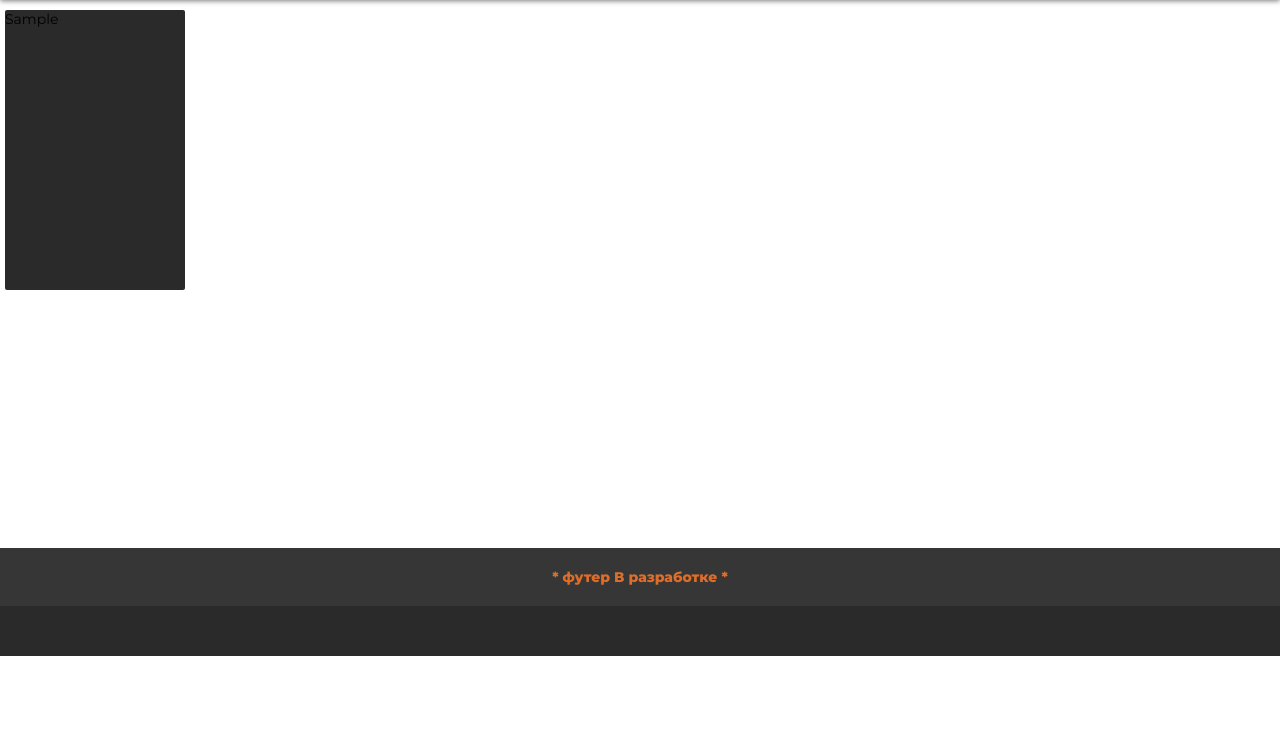
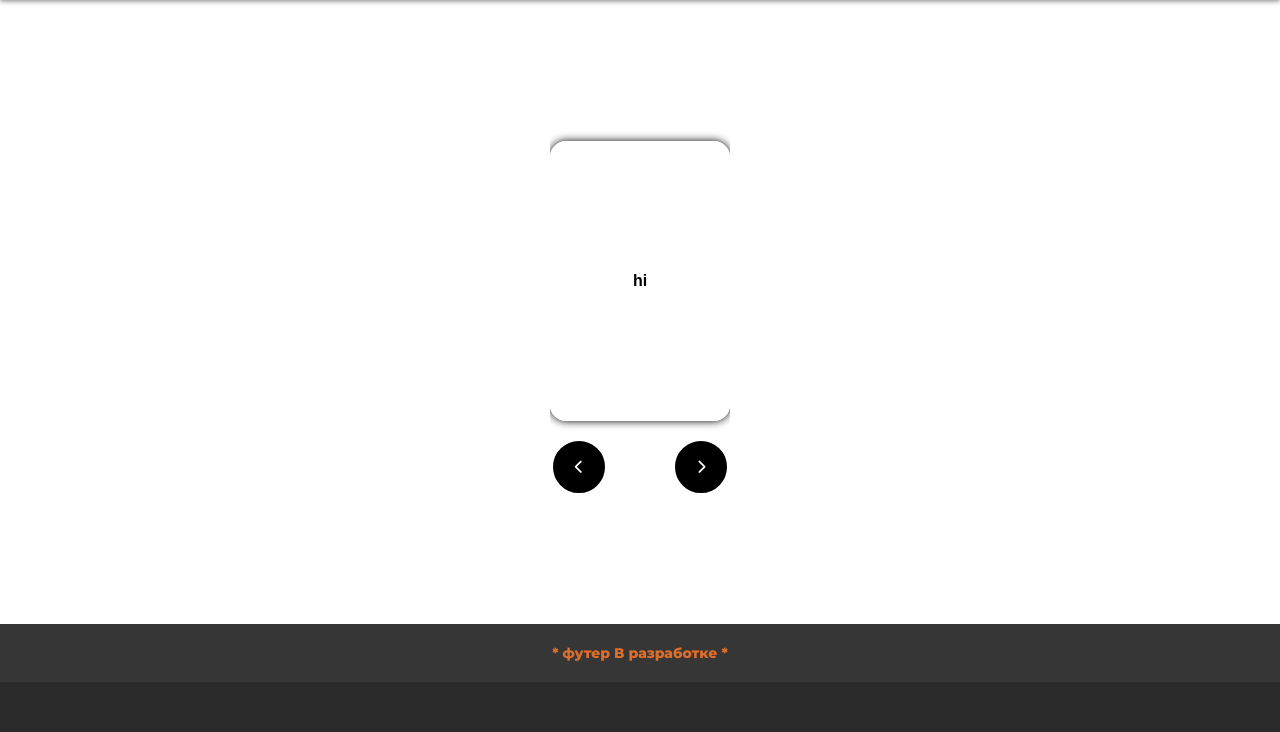
Before and after one commit to MichaelPotemkin/Flashcards, a Django app: page /learn/1 in a window 1280 px wide. Shown: the part 144-876 px from the top of the page. Before the commit the page ends 800 px from the top, so only its background shows below. Run offline with Django 4.2, Linux system fonts and the light colour scheme; tables that the repository leaves empty hold one stand-in row (values such as "Sample post").

Commit message:
Create slider for cards(without buttons)

```diff
--- a/static/css/wheel.css
+++ b/static/css/wheel.css
@@ -1,7 +1,143 @@
-.slider-card{
+.swiper-slide-card{
+    height: 280px;
+    display: flex;
+    justify-content: center;
+}
+.swiper{
+    max-width: 500px;
+}
+
+/*?------ Кнопки слайдера ------?*/
+
+.swiper-button-next, .swiper-button-prev{
+    position: static!important;
+    margin: 0!important;
+    width: 48px!important;
+    height: 48px!important;
+}
+.swiper-button-next{
+    margin-left: 70px!important;
+}
+.swiper-button-prev::after, .swiper-rtl .swiper-button-next::after{
+    content: none!important;
+}
+
+.swiper-button-next::after, .swiper-rtl .swiper-button-prev::after{
+    content: none!important;
+}
+
+.card-btn{
+    text-transform: uppercase;
+    cursor: pointer;
+    margin-left: 40px;
+    border-radius: 50%;
+    border: 2px solid black;
+    width: 48px;
+    height: 48px;
+    background: black;
+    display: flex;
+    justify-content: center;
+    align-items: center;
+}
+
+.card-btn:hover{
+    background: #5e5e5e!important;
+}
+
+.style-icon{
+    color: white!important;
+}
+
+.swiper-buttons{
+    width: 100%;
+    margin-top: 10px;
+    display: flex;
+    justify-content: center;
+}
+
+.position_swiper_slider{
+    display: flex;
+    flex-direction: column;
+    align-items: center;
+    justify-content: center;
+    height: 50vh;
+    margin-top: 8em;
+}
+
+.the_card{
     width: 180px;
     height: 280px;
-    background: #2A2A2A;
-    border-radius: 2px;
-    margin: 10px 5px;
+    transition: transform 1s;
+    transform-style: preserve-3d;
+    cursor: pointer;
+    position: relative;
+    margin: 10px 0 10px 0;
+    box-shadow: 0 0 8px;
+    border-radius: 16px;
 }
+.the_card.is_flipped{
+    transform: rotateY(180deg);
+}
+.card_face{
+    position: absolute;
+    width: 100%;
+    height: 100%;
+    backface-visibility: hidden;
+    overflow: hidden;
+    border-radius: 16px;
+}
+.face_front{
+    background: white;
+    display: flex;
+    align-items: center;
+    justify-content: center;
+}
+.text_front_card{
+    font-size: 16px;
+    margin: 0 10px;
+    font-weight: bold;
+    color: black;
+    user-select: none;
+    text-align: center;
+    word-break: break-word;
+    font-family: monsterrat, sans-serif;
+}
+.text_back_card{
+    font-size: 16px;
+    margin: 0 10px;
+    font-weight: bold;
+    color: black;
+    user-select: none;
+    text-align: center;
+    word-break: break-word;
+    font-family: monsterrat, sans-serif;
+}
+.face_back{
+    background: white;
+    transform: rotateY(180deg);
+    display: flex;
+    align-items: center;
+    justify-content: center;
+    width: 100%;
+}
+
+footer{
+    margin-top: 8em;
+}
+
+/*?-------- MEDIA -------?*/
+
+@media (max-width: 510px) {
+
+    .position_swiper_slider{
+        margin-top: 4em;
+    }
+
+    footer{
+        margin-top: 4em;
+    }
+    .swiper{
+    width: 360px;
+    }
+
+}
--- a/static/script/wheel.js
+++ b/static/script/wheel.js
@@ -1,6 +1,13 @@
-import Swiper from 'swiper';
-import 'swiper/css';
+
+
+// FOR flipper
+
+const cards = document.querySelectorAll('.the_card');
+
+$(".the_card").click(function (){
+    this.classList.toggle('is_flipped');
+})
 
 // Slider for cards
 
-const swiper = new Swiper();
+new Swiper('.swiper');
--- a/templates/cards/wheel.html
+++ b/templates/cards/wheel.html
@@ -2,16 +2,34 @@
 {% load static %}
 {% block head %}
     <link rel="stylesheet" type="text/css" href={% static '/css/wheel.css' %}>
+    <link rel="stylesheet" href="https://unpkg.com/swiper@8/swiper-bundle.min.css">
+    <script src="https://unpkg.com/swiper@8/swiper-bundle.min.js"></script>
 {% endblock head %}
 {% block content %}
     <!-- БЛОК СЛАЙДЕРА КАРТ -->
-    <div class="swiper-container">
+<div class="position_swiper_slider">
+    <div class="swiper">
         <div class="swiper-wrapper">
             {% for card in cards %}
-                <div class="swiper-slide slider-card">{{ card.front_side }}</div>
+                <div class="swiper-slide-card swiper-slide">
+                   <div class="the_card">
+                       <div class="card_face face_front">
+                           <p class="text_front_card">hi</p>
+                       </div>
+                       <div class="card_face face_back">
+                           <p class="text_back_card">Привет</p>
+                       </div>
+                   </div>
+                </div>
             {% endfor %}
         </div>
-        <div class="swiper-button-prev card-btn"></div>
-        <div class="swiper-button-next card-btn"></div>
     </div>
+<div class="swiper-buttons">
+        <div class="swiper-button-prev card-btn"><span class="style-icon"><i class="fas fa-chevron-left"></i></span></div>
+        <div class="swiper-button-next card-btn"><span class="style-icon"><i class="fas fa-chevron-right"></i></span></div>
+</div>
+</div>
+
+    <script src={% static "script/app.js" %}></script>
+    <script src={% static "/script/wheel.js" %}></script>
 {% endblock %}
```
